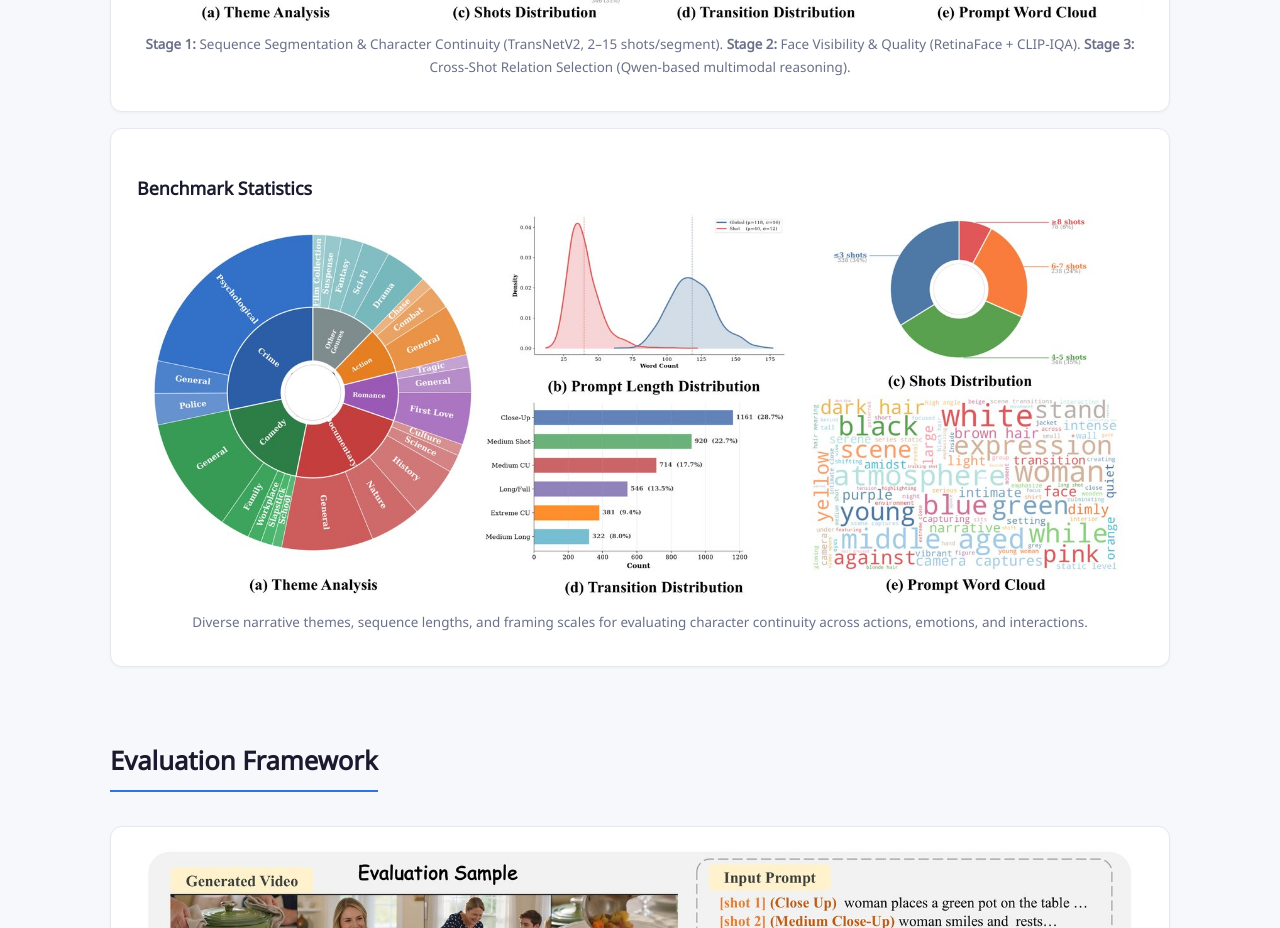
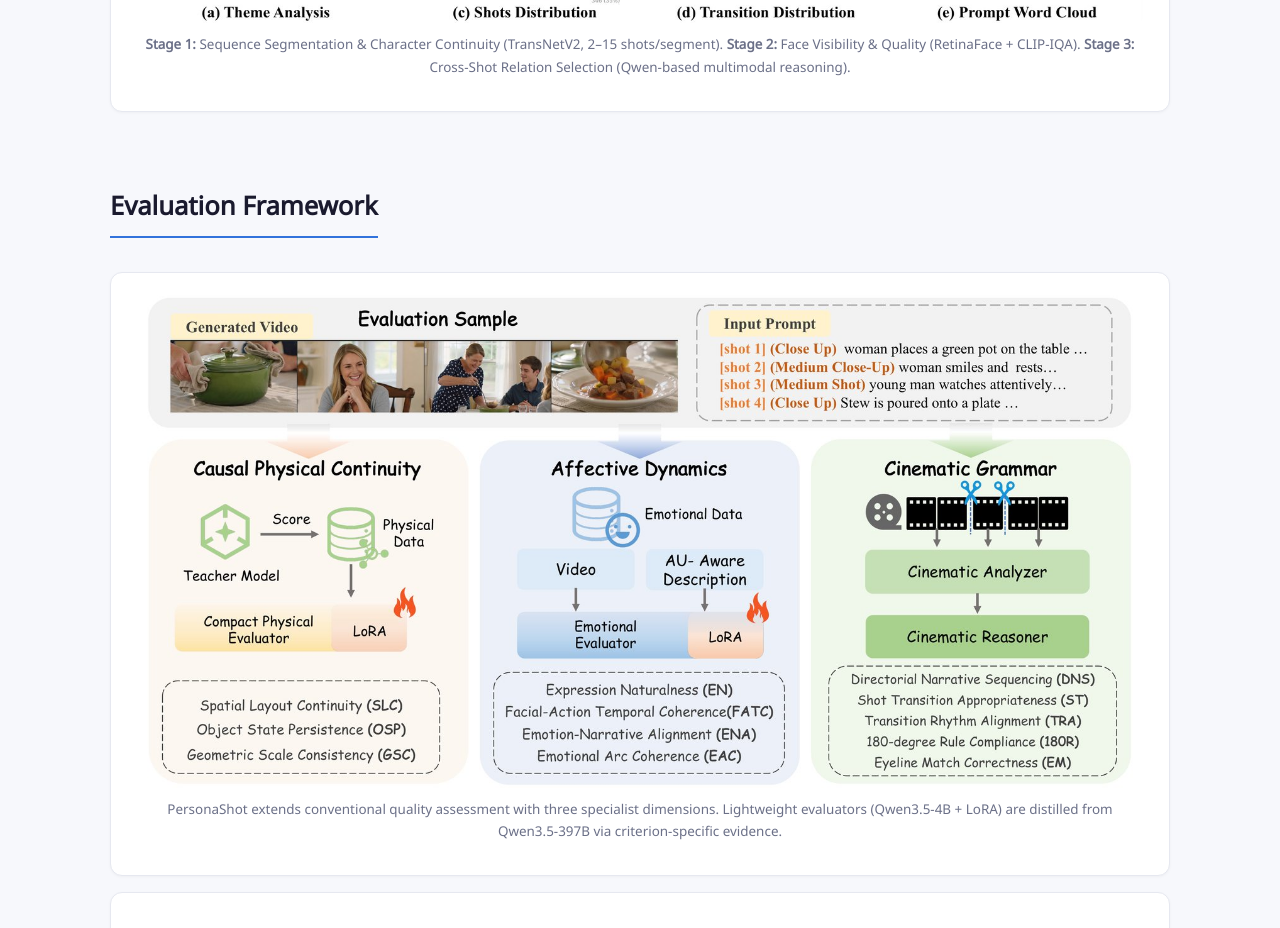
Before and after one commit to rain152/rain152.github.io, a plain HTML site: page PersonaShot/index.html in a window 1280 px wide. Shown: the part 3960-4888 px from the top of the page. Drawn offline with Linux system fonts and the light colour scheme; some icons are missing; a web font is replaced by a local one.

Commit message:
PersonaShot: remove Benchmark Statistics section and its image

```diff
--- a/PersonaShot/index.html
+++ b/PersonaShot/index.html
@@ -191,11 +191,6 @@ footer{text-align:center;padding:48px 20px 30px;color:var(--muted);font-size:.82
     <h3>Three-Stage Processing</h3>
     <img src="assets/data_process.jpg" alt="Data Processing Pipeline">
     <p class="caption"><strong>Stage 1:</strong> Sequence Segmentation &amp; Character Continuity (TransNetV2, 2–15 shots/segment). <strong>Stage 2:</strong> Face Visibility &amp; Quality (RetinaFace + CLIP-IQA). <strong>Stage 3:</strong> Cross-Shot Relation Selection (Qwen-based multimodal reasoning).</p>
-  </div>
-  <div class="card">
-    <h3>Benchmark Statistics</h3>
-    <img src="assets/data_stat.jpg" alt="Dataset Statistics">
-    <p class="caption">Diverse narrative themes, sequence lengths, and framing scales for evaluating character continuity across actions, emotions, and interactions.</p>
   </div>
 </section>
 
```
Also changed, not shown: PersonaShot/assets/data_stat.jpg (deleted).
